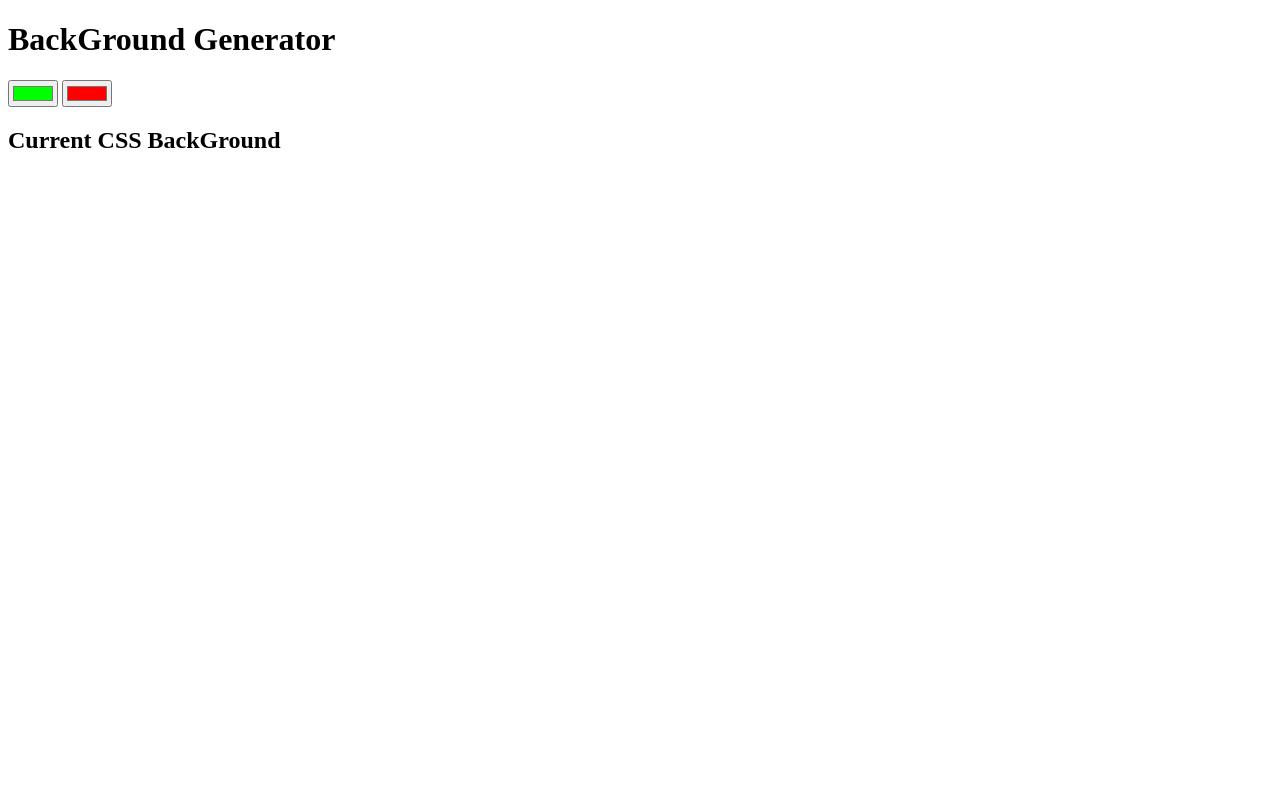
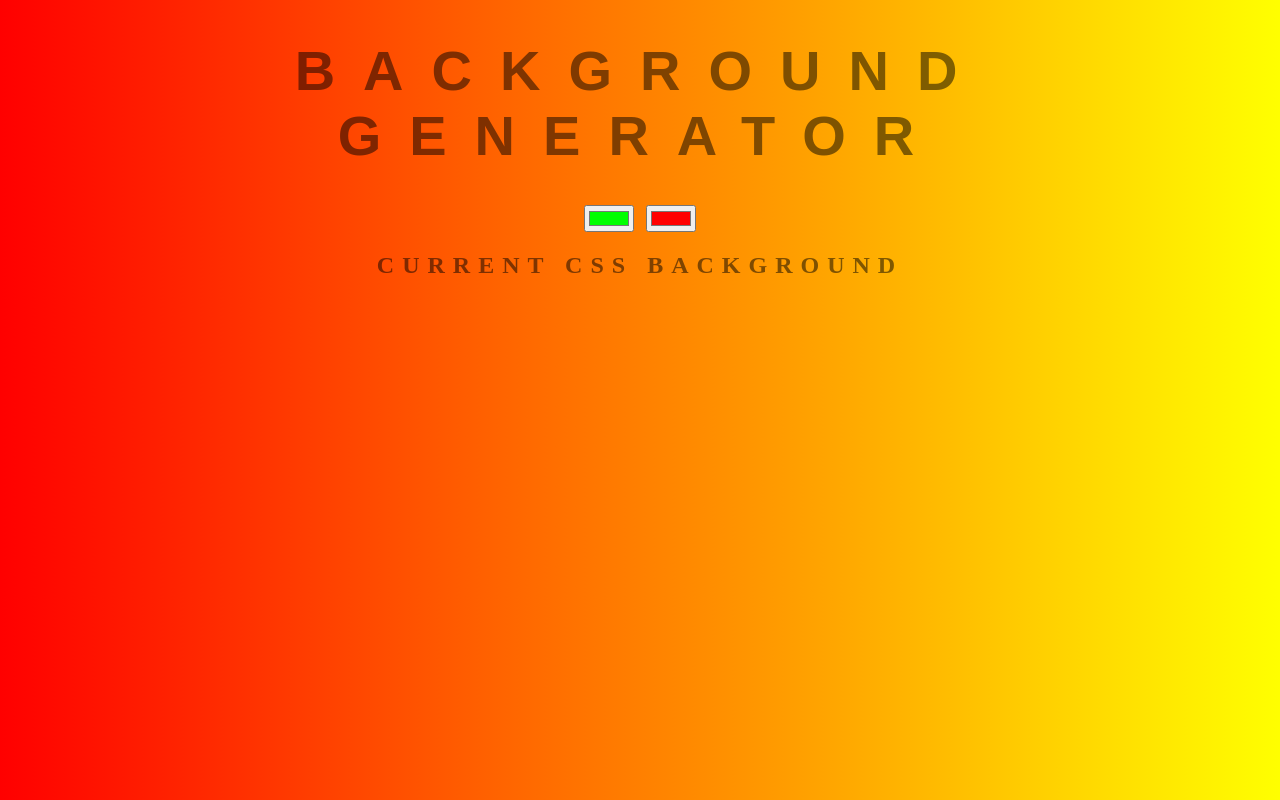
Before and after one commit to waqar41/backgroung-generator, a website: page bg.html in a window 1280 px wide. Drawn offline with Linux system fonts and the light colour scheme.

Commit message:
error fixed

```diff
--- a/bg.html
+++ b/bg.html
@@ -2,7 +2,7 @@
 <html lang="en">
 <head>
   <title>Gradient BackGround</title>
-  <link rel="stylesheet" type="text/css" href="BG generator.css">
+  <link rel="stylesheet" type="text/css" href="generator.css">
 </head>
 <body id="gradient">
   <h1>BackGround Generator</h1>
```
